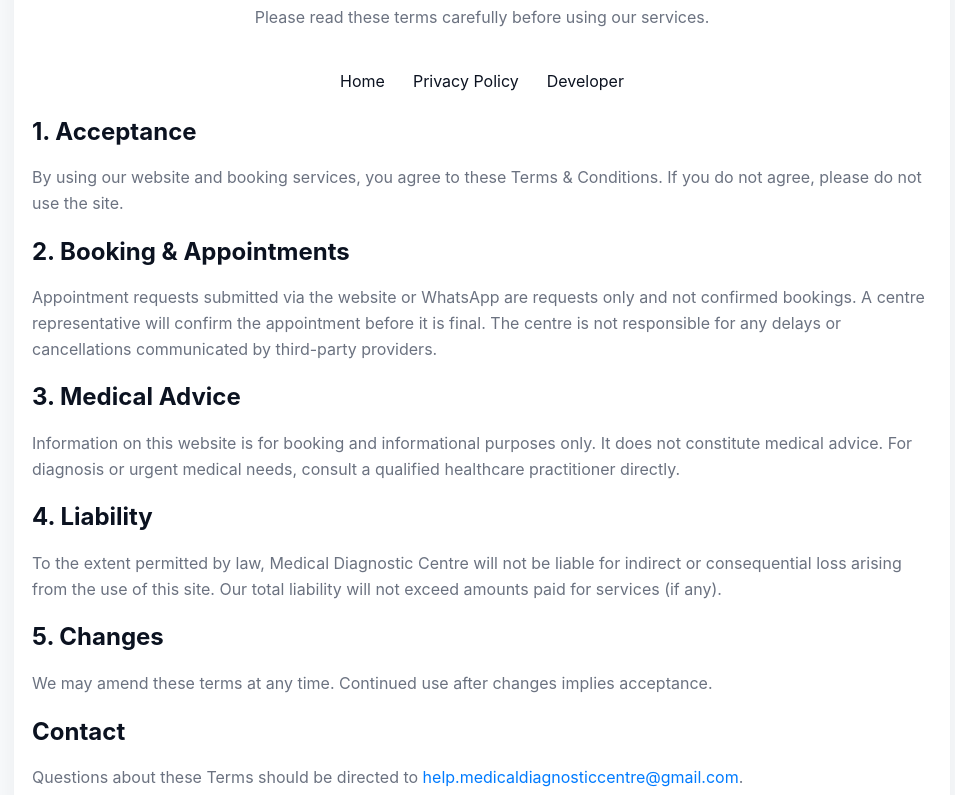
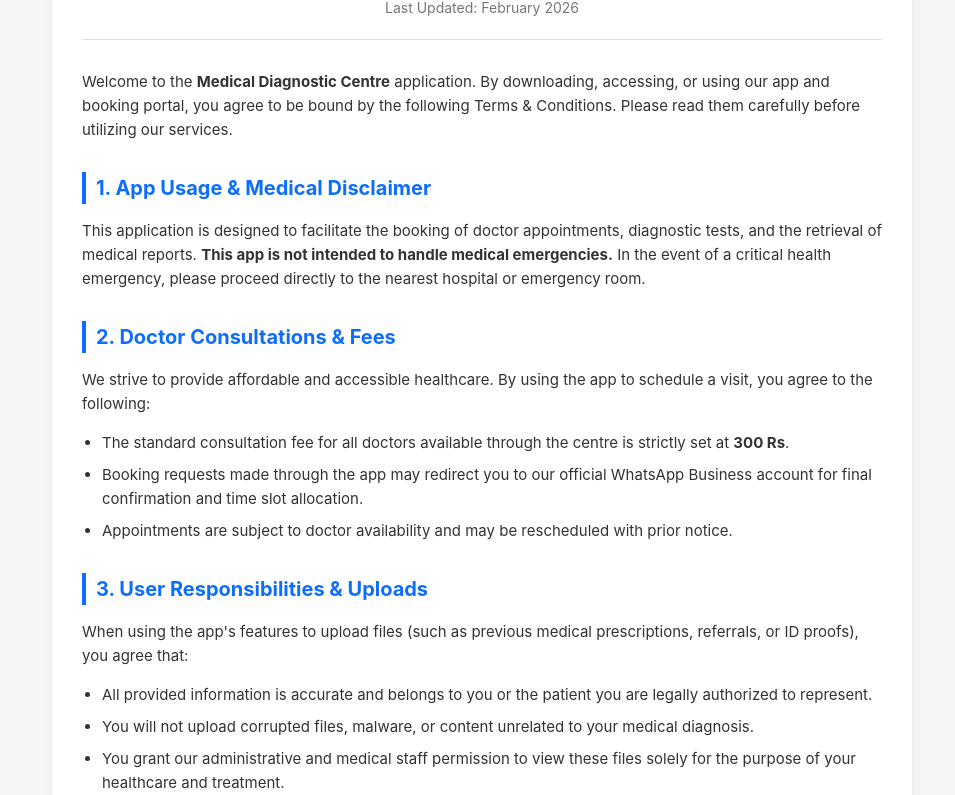
Before and after one commit to omaairsk/mdcbooking, a plain HTML site: page terms.html in a window 1280 px wide. Shown: the part 122-917 px from the top of the page, without its empty margins (158-1113 px from the left). Drawn offline with Linux system fonts and the light colour scheme.

Commit message:
Update terms.html

```diff
--- a/terms.html
+++ b/terms.html
@@ -1,60 +1,160 @@
-<!doctype html>
+<!DOCTYPE html>
 <html lang="en">
 <head>
-  <meta charset="utf-8" />
-  <meta name="viewport" content="width=device-width,initial-scale=1" />
-  <title>Terms & Conditions — Medical Diagnostic Centre</title>
-  <meta name="description" content="Terms & Conditions for Medical Diagnostic Centre" />
-  <style>
-    :root{--primary:#007bff;--muted:#6b7280;--bg:#f8fafc}
-    body{font-family:Inter, system-ui, -apple-system, 'Segoe UI', Roboto, Arial;margin:0;background:var(--bg);color:#0b1220}
-    .container{max-width:900px;margin:36px auto;padding:18px;background:#fff;border-radius:10px;box-shadow:0 8px 30px rgba(15,15,15,0.06)}
-    header{padding:18px 0;text-align:center}
-    h1{margin:0 0 12px}
-    p{color:var(--muted);line-height:1.6}
-    a { color: var(--primary); text-decoration: none; }
-    nav{display:flex;justify-content:center;gap:12px;margin-bottom:18px}
-    nav a{color:#0b1220;padding:6px 8px;border-radius:6px}
-    nav a:hover{background:#f4f8fb}
-    footer{margin:32px 0 0;text-align:center;font-size:13px;color:var(--muted)}
-  </style>
+    <meta charset="UTF-8">
+    <meta name="viewport" content="width=device-width, initial-scale=1.0">
+    <title>Terms & Conditions - Medical Diagnostic Centre</title>
+    <style>
+        /* =========================================================
+           COLOR MATCHING SECTION
+           Matches exactly with the privacy.html styling
+           ========================================================= */
+        :root {
+            --primary-color: #0d6efd; /* Your main brand color */
+            --background-color: #f4f7f6; /* The page background color */
+            --card-background: #ffffff; /* The white background of the text box */
+            --text-color: #333333; /* The main paragraph text color */
+            --border-color: #e0e0e0; /* The color of the lines separating sections */
+        }
+
+        /* Basic Page Styling */
+        body {
+            font-family: -apple-system, BlinkMacSystemFont, "Segoe UI", Roboto, "Helvetica Neue", Arial, sans-serif;
+            background-color: var(--background-color);
+            color: var(--text-color);
+            line-height: 1.6;
+            margin: 0;
+            padding: 20px;
+            -webkit-font-smoothing: antialiased;
+        }
+
+        .container {
+            max-width: 800px;
+            margin: 0 auto;
+            background-color: var(--card-background);
+            padding: 30px;
+            border-radius: 12px;
+            box-shadow: 0 4px 12px rgba(0,0,0,0.05);
+        }
+
+        /* Typography Styling */
+        h1 {
+            color: var(--primary-color);
+            font-size: 28px;
+            text-align: center;
+            margin-bottom: 5px;
+        }
+
+        .last-updated {
+            text-align: center;
+            font-size: 14px;
+            color: #777;
+            margin-bottom: 30px;
+            padding-bottom: 20px;
+            border-bottom: 1px solid var(--border-color);
+        }
+
+        h2 {
+            color: var(--primary-color);
+            font-size: 20px;
+            margin-top: 30px;
+            margin-bottom: 15px;
+            border-left: 4px solid var(--primary-color);
+            padding-left: 10px;
+        }
+
+        p, ul {
+            font-size: 15px;
+            margin-bottom: 15px;
+        }
+
+        ul {
+            padding-left: 20px;
+        }
+
+        li {
+            margin-bottom: 8px;
+        }
+
+        /* Contact Box Styling */
+        .contact-box {
+            background-color: var(--background-color);
+            border-left: 4px solid var(--primary-color);
+            padding: 15px;
+            margin-top: 30px;
+            border-radius: 0 8px 8px 0;
+        }
+
+        a {
+            color: var(--primary-color);
+            text-decoration: none;
+            font-weight: 500;
+        }
+
+        a:hover {
+            text-decoration: underline;
+        }
+
+        /* Mobile Optimization */
+        @media (max-width: 600px) {
+            body {
+                padding: 10px;
+            }
+            .container {
+                padding: 20px;
+            }
+            h1 {
+                font-size: 24px;
+            }
+            h2 {
+                font-size: 18px;
+            }
+        }
+    </style>
 </head>
 <body>
-  <div class="container">
-    <header>
-      <h1>Terms &amp; Conditions</h1>
-      <p class="small">Please read these terms carefully before using our services.</p>
-    </header>
 
-    <nav>
-      <a href="index.html">Home</a>
-      <a href="privacy.html">Privacy Policy</a>
-      <a href="https://omaairsk.github.io/iamfardinsk/" target="_blank" rel="noopener noreferrer">Developer</a>
-    </nav>
+    <div class="container">
+        <h1>Terms & Conditions</h1>
+        <div class="last-updated">Last Updated: February 2026</div>
 
-    <section>
-      <h2>1. Acceptance</h2>
-      <p>By using our website and booking services, you agree to these Terms & Conditions. If you do not agree, please do not use the site.</p>
+        <p>Welcome to the <strong>Medical Diagnostic Centre</strong> application. By downloading, accessing, or using our app and booking portal, you agree to be bound by the following Terms & Conditions. Please read them carefully before utilizing our services.</p>
 
-      <h2>2. Booking & Appointments</h2>
-      <p>Appointment requests submitted via the website or WhatsApp are requests only and not confirmed bookings. A centre representative will confirm the appointment before it is final. The centre is not responsible for any delays or cancellations communicated by third-party providers.</p>
+        <h2>1. App Usage & Medical Disclaimer</h2>
+        <p>This application is designed to facilitate the booking of doctor appointments, diagnostic tests, and the retrieval of medical reports. <strong>This app is not intended to handle medical emergencies.</strong> In the event of a critical health emergency, please proceed directly to the nearest hospital or emergency room.</p>
 
-      <h2>3. Medical Advice</h2>
-      <p>Information on this website is for booking and informational purposes only. It does not constitute medical advice. For diagnosis or urgent medical needs, consult a qualified healthcare practitioner directly.</p>
+        <h2>2. Doctor Consultations & Fees</h2>
+        <p>We strive to provide affordable and accessible healthcare. By using the app to schedule a visit, you agree to the following:</p>
+        <ul>
+            <li>The standard consultation fee for all doctors available through the centre is strictly set at <strong>300 Rs</strong>.</li>
+            <li>Booking requests made through the app may redirect you to our official WhatsApp Business account for final confirmation and time slot allocation.</li>
+            <li>Appointments are subject to doctor availability and may be rescheduled with prior notice.</li>
+        </ul>
 
-      <h2>4. Liability</h2>
-      <p>To the extent permitted by law, Medical Diagnostic Centre will not be liable for indirect or consequential loss arising from the use of this site. Our total liability will not exceed amounts paid for services (if any).</p>
+        <h2>3. User Responsibilities & Uploads</h2>
+        <p>When using the app's features to upload files (such as previous medical prescriptions, referrals, or ID proofs), you agree that:</p>
+        <ul>
+            <li>All provided information is accurate and belongs to you or the patient you are legally authorized to represent.</li>
+            <li>You will not upload corrupted files, malware, or content unrelated to your medical diagnosis.</li>
+            <li>You grant our administrative and medical staff permission to view these files solely for the purpose of your healthcare and treatment.</li>
+        </ul>
 
-      <h2>5. Changes</h2>
-      <p>We may amend these terms at any time. Continued use after changes implies acceptance.</p>
+        <h2>4. Downloading Medical Reports</h2>
+        <p>The app allows you to download diagnostic and lab reports directly to your device. While we ensure the digital delivery of these files is secure, it is your responsibility to maintain the privacy of the downloaded reports on your personal mobile device or computer.</p>
 
-      <h2>Contact</h2>
-      <p>Questions about these Terms should be directed to <a href="mailto:help.medicaldiagnosticcentre@gmail.com">help.medicaldiagnosticcentre@gmail.com</a>.</p>
-    </section>
+        <h2>5. Modifications & App Updates</h2>
+        <p>We reserve the right to modify, suspend, or discontinue any feature of the app, including the booking portal, at any time. We recommend keeping the application updated to the latest version to ensure you receive important notifications, security patches, and the smoothest user experience.</p>
 
-    <footer>
-      © <strong>Medical Diagnostic Centre</strong> • <a href="privacy.html">Privacy Policy</a> • Developer: <a href="https://omaairsk.github.io/iamfardinsk/" target="_blank" rel="noopener noreferrer">iamfardinsk</a>
-    </footer>
-  </div>
+        <h2>6. Contact & Support</h2>
+        <p>For any technical issues with the app, questions regarding your booking, or general inquiries, please contact our administration desk:</p>
+
+        <div class="contact-box">
+            <strong>Medical Diagnostic Centre</strong><br>
+            📍 Address: Domkal Hospital More, Murshidabad, West Bengal<br>
+            📞 Phone: <a href="tel:+918001358535">8001358535</a><br>
+            ✉️ Email: <a href="mailto:help.medicaldiagnosticcentre@gmail.com">help.medicaldiagnosticcentre@gmail.com</a>
+        </div>
+    </div>
+
 </body>
 </html>
```
